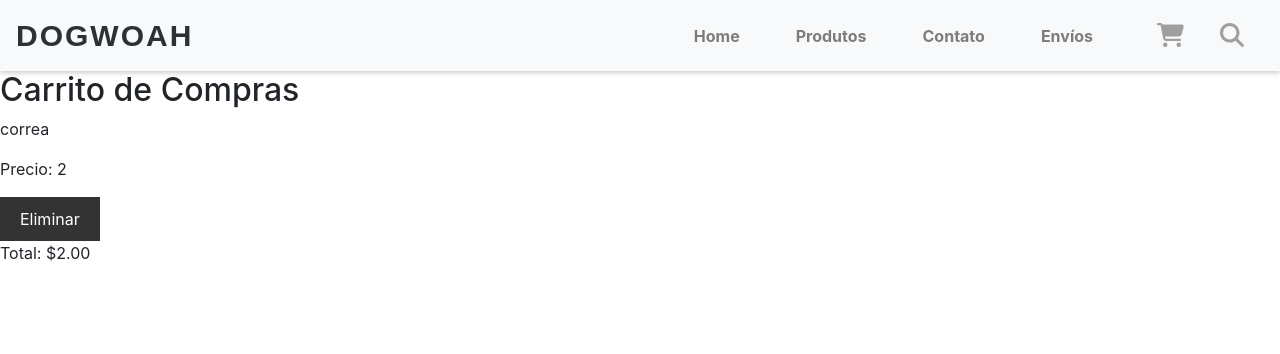
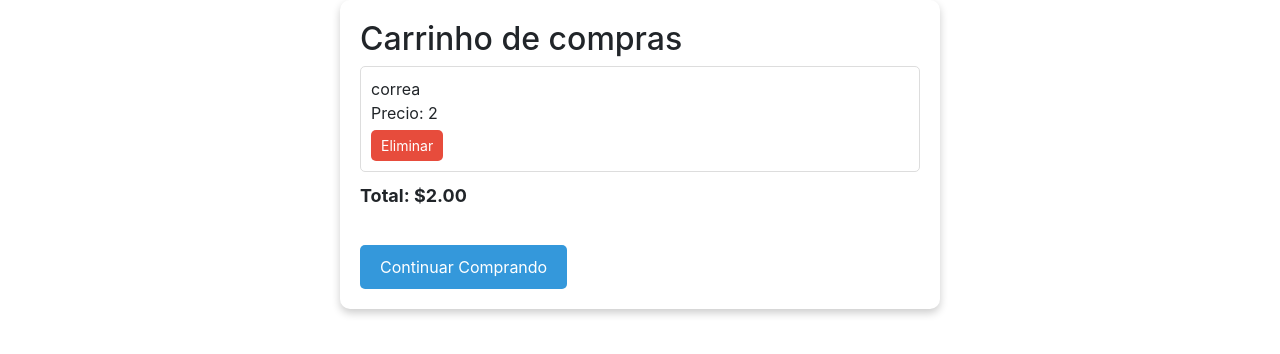
Before and after one commit to YusleisbisC/DogWoah, a React (Create React App) app: page /cart in a window 1280 px wide. Shown: the top 354 px of the page. Built offline with nearby package versions, Linux system fonts and the light colour scheme.

Commit message:
Agregar estilos al carrito de compras

```diff
--- /dev/null
+++ b/src/components/CartPage.css
@@ -0,0 +1,73 @@
+/* Estilos para el área del carrito */
+.cart-container {
+    background-color: transparent; /* Cambia el fondo a transparente */
+    padding: 20px;
+    border-radius: 10px;
+    box-shadow: 0 4px 8px rgba(0, 0, 0, 0.2);
+    max-width: 600px;
+    margin: 0 auto;
+  }
+
+  /* Estilos para los elementos del carrito */
+  .cart-item {
+    border: 1px solid #ddd;
+    padding: 10px;
+    margin-bottom: 10px;
+    background-color: #fff;
+    border-radius: 5px;
+  }
+
+  .cart-item p {
+    margin: 0;
+  }
+
+  .cart-item button {
+    background-color: #e74c3c;
+    color: #fff;
+    border: none;
+    padding: 5px 10px;
+    border-radius: 5px;
+    cursor: pointer;
+    font-size: 14px;
+    margin-top: 5px;
+
+  }
+
+  .cart-item button:hover {
+    background-color: #c0392b;
+
+  }
+
+  /* Estilos para el total del carrito */
+  .cart-total {
+    font-size: 18px;
+    font-weight: bold;
+    margin-top: 10px;
+  }
+
+  /* Estilos para el mensaje de carrito vacío */
+  .empty-cart {
+    text-align: center;
+    font-size: 20px;
+    color: #555;
+    margin-top: 20px;
+  }
+
+  /* Estilos para el botón de continuar comprando */
+  .continue-shopping {
+    display: inline-block;
+    background-color: #3498db;
+    color: #fff;
+    border: none;
+    padding: 10px 20px;
+    border-radius: 5px;
+    cursor: pointer;
+    font-size: 16px;
+    margin-top: 20px;
+    text-decoration: none;
+  }
+
+  .continue-shopping:hover {
+    background-color: #2980b9;
+
+  }
--- a/src/components/CartPage.jsx
+++ b/src/components/CartPage.jsx
@@ -1,6 +1,7 @@
 // CartPage.js
 import React, { useState } from 'react';
-import { Navbar } from './Navbar';
+import './CartPage.css';
+
 
 
 
@@ -26,24 +27,28 @@ export const CartPage = (  ) => {
 
   };
 
+
+
 return (
-    <div>
-      <Navbar/>
-      <h2>Carrito de Compras</h2>
+  <div className="cart-container">
+
+    <h2>Carrinho de compras</h2>
     {items.length === 0 ? (
-        <p>El carrito de compras está vacío.</p>
+      <p className="empty-cart">O carrinho de compras está vazio.</p>
     ) : (
       <div>
         {items.map((product, index) => (
-            <div key={index}>
+          <div className="cart-item" key={index}>
             <p>{product.name}</p>
             <p>Precio: {product.price}</p>
             <button onClick={() => handleRemoveFromCart(index)}>Eliminar</button>
           </div>
         ))}
-          <p>Total: {calculateTotal()}</p>
+        <p className="cart-total">Total: {calculateTotal()}</p>
+        <a href="http://localhost:3001/productos" className="continue-shopping">
+          Continuar Comprando
+        </a>
       </div>
     )}
   </div>
-  );
-};
+)};
--- a/src/components/nav.css
+++ b/src/components/nav.css
@@ -7,7 +7,11 @@ nav {
   align-items: center;
   padding: 10px 20px;
   box-shadow: 0px 2px 5px rgba(0, 0, 0, 0.2);
+  margin-bottom: 20px; /* Agrega margen inferior para separar el área de carrito */
+  position: relative; /* Añade posición relativa para el z-index */
+  z-index: 2; /* Añade z-index para estar por encima del área de carrito */
 }
+
 
 /* Estilos para el logotipo del Navbar */
 .navbar-brand {
```
Lines whose indentation alone changed are shown as unchanged.
